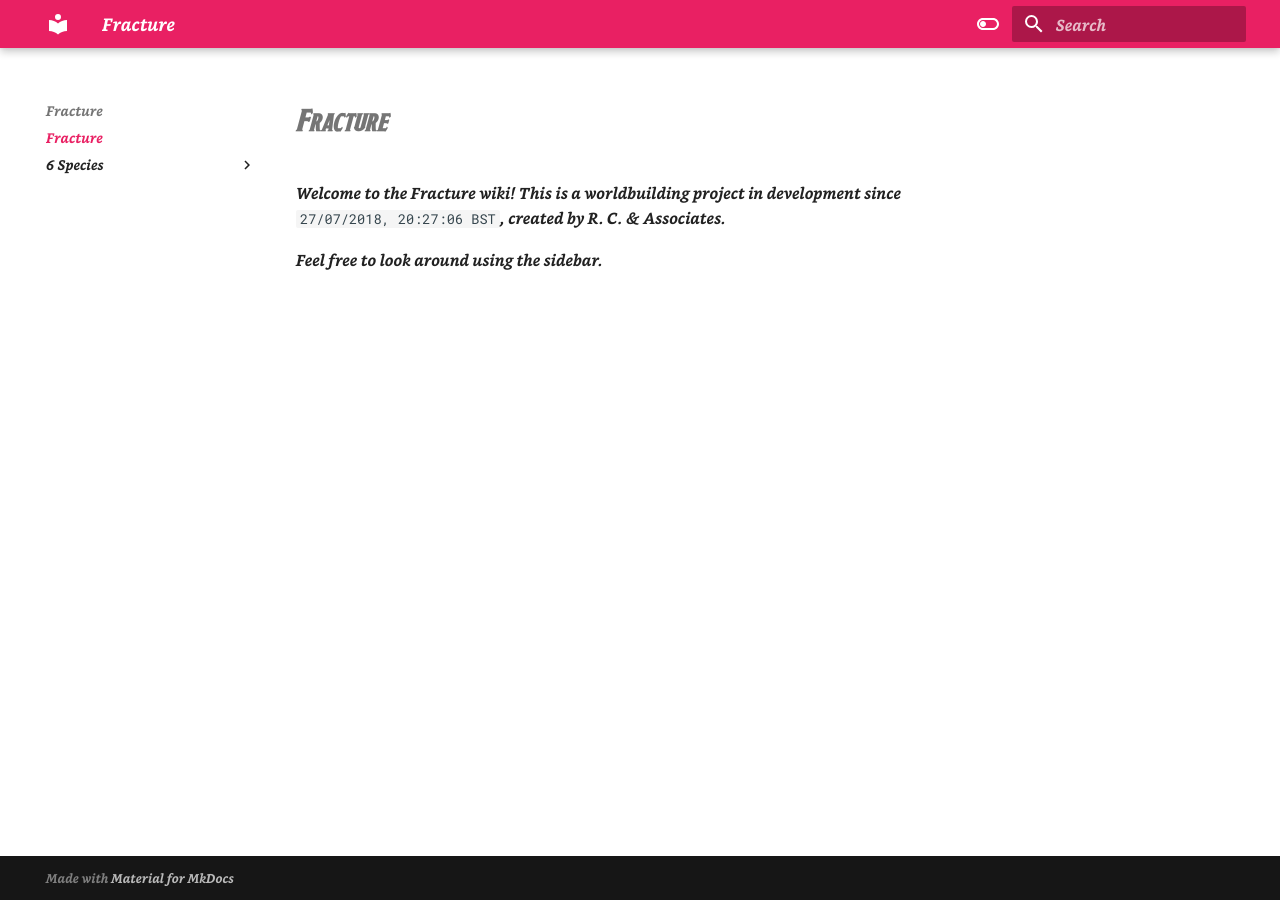
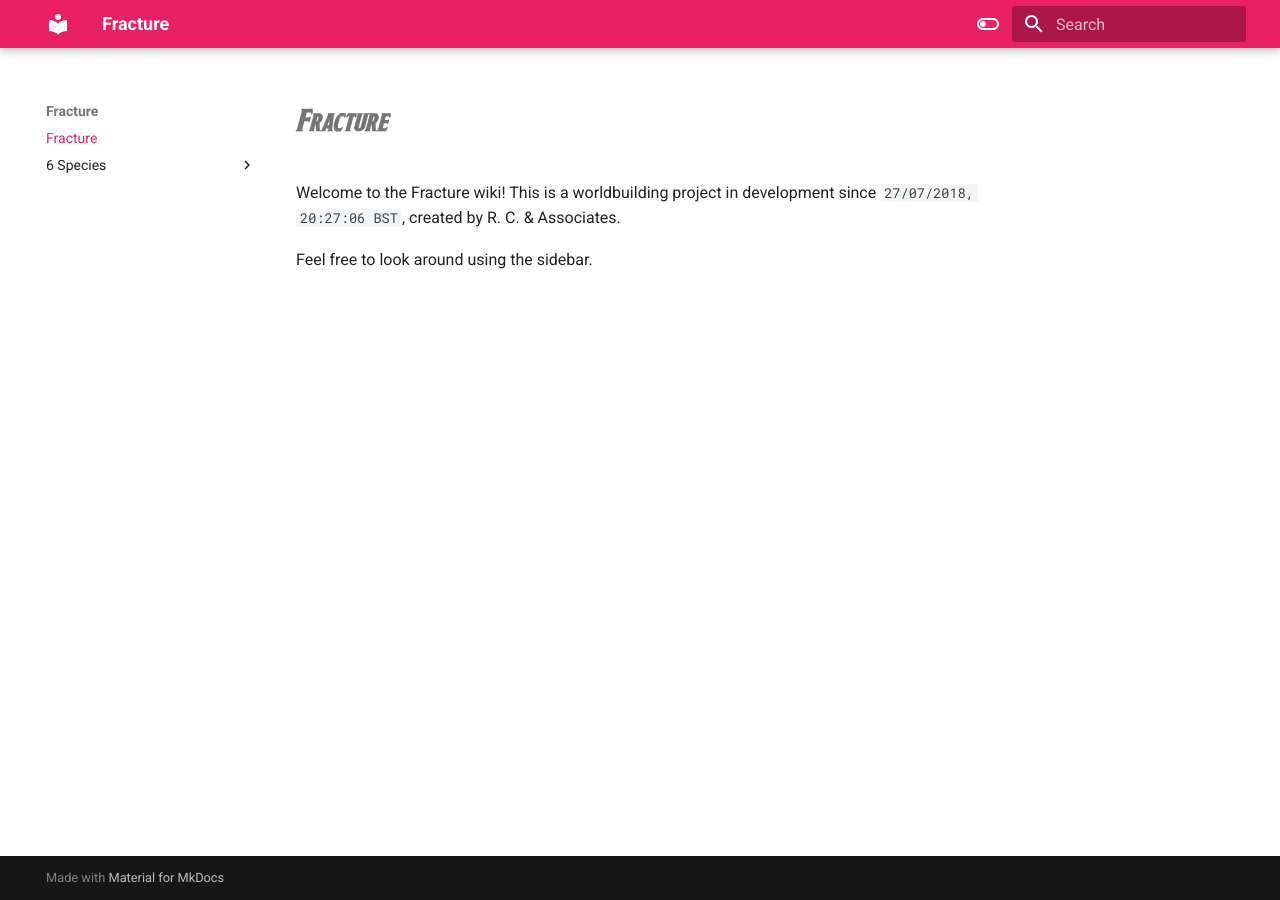
Before and after one commit to fennecpixels/FractureOnline, an MkDocs documentation site: the page built from docs/index.md, in a window 1280 px wide. Built offline with MkDocs 1.6.1 and Material for MkDocs 9.7.7, drawn with Linux system fonts in a browser that asks for light colours.

Commit message:
Update extra.css

```diff
--- a/docs/stylesheets/extra.css
+++ b/docs/stylesheets/extra.css
@@ -54,6 +54,6 @@
 }
 
 :root {
-  --md-text-font: "Bookerly";
+  font-family: "Bookerly";
   font-style: normal;
 }
```
